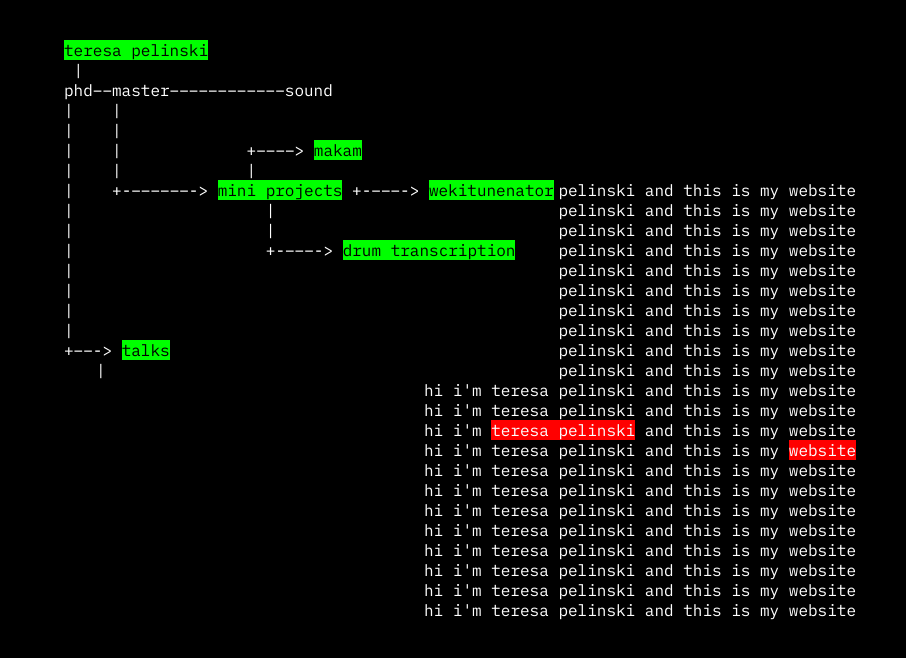
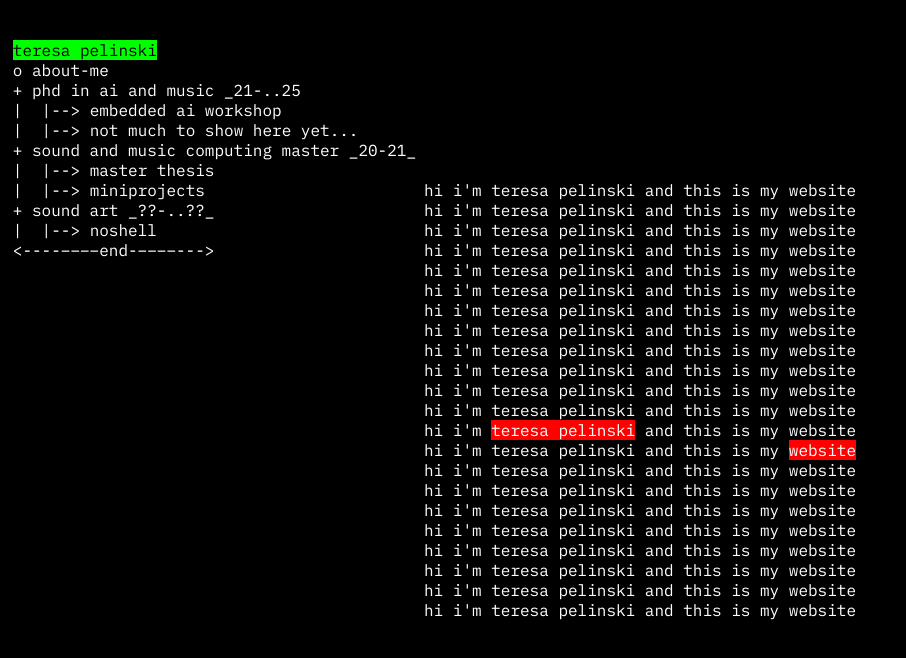
Before and after one commit to pelinski/teresapelinski, a React (Vite) app: page / in a window 1280 px wide. Shown: the top 658 px of the page, without its empty margins (0-906 px from the left). Built offline with nearby package versions, Linux system fonts and the light colour scheme.

Commit message:
sick recursive nav

```diff
--- a/src/App.scss
+++ b/src/App.scss
@@ -8,6 +8,20 @@
 $ipad: 812px;
 $tgreen: rgb(0, 255, 0);
 
+@keyframes floating {
+	0% {
+		transform: translate(0, 0px);
+	}
+	25% {
+		transform: translate(2px, 2px);
+	}
+	50% {
+		transform: translate(-0, 2px);
+	}
+	100% {
+		transform: translate(0, -0px);
+	}
+}
 // styles
 * {
 	background: black;
@@ -26,36 +40,24 @@ $tgreen: rgb(0, 255, 0);
 		background: red;
 	}
 }
+
 nav {
-	position: fixed;
-	padding-top: 5vh;
-	padding-left: 5vw;
-	display: flex;
-	flex-direction: column;
-	left: 0;
-	cursor: pointer;
-	span {
-		background: black;
-	}
-	a {
-		height: fit-content;
-		width: fit-content;
-		background: $tgreen;
+	position: absolute;
+	z-index: 100;
+	left: 1vw;
+	top: 5vh;
+	// animation: floating 0.5s ease-in-out infinite;
+
+	.title {
+		background-color: $tgreen;
 		color: black;
 	}
-	.nav-projects {
+	.leave {
 		display: flex;
-		span {
-			align-self: flex-end;
+		flex-direction: column;
+		.leave {
+			flex-direction: row;
 		}
-	}
-	::-moz-selection {
-		color: black;
-		background: red;
-	}
-	::selection {
-		color: black;
-		background: red;
 	}
 }
 main {
--- a/src/pages/Home.page.tsx
+++ b/src/pages/Home.page.tsx
@@ -3,77 +3,23 @@ import React from 'react'
 export const HomePage: React.FC = (): JSX.Element => {
 	return (
 		<>
+			{' '}
 			<nav>
-				<a onClick={scrollHandler('title')}>{'teresa pelinski'}</a>
-				&nbsp;|
-				<br />
-				phd––master––––––––––––sound
-				<span>
-					<Nbsp />|<Nbsp n={4} />|
-					<br />
-					<Nbsp />|<Nbsp n={4} />|
-					<br />
-					<Nbsp />|<Nbsp n={4} />|<Nbsp n={13} />
-					+––––{'>'} <a>makam</a>
-					<br />
-					<Nbsp />|<Nbsp n={4} />|<Nbsp n={13} />|
-					<br />
-					<Nbsp />|<Nbsp n={4} />
-					+-––––––-{'>'} <a>mini projects</a> +-–––-{'>'} <a>wekitunenator</a>
-					<br />
-					<Nbsp />|<Nbsp n={20} />|
-					<br />
-					<Nbsp />|<Nbsp n={20} />|
-					<br />
-					<Nbsp />|<Nbsp n={20} />
-					+-–––-{'>'} <a>drum transcription</a>
-					<br />
-					<Nbsp />|
-					<br />
-					<Nbsp />|
-					<br />
-					<Nbsp />
-					|
-					<br />
-					<Nbsp />|
-					<br />
-					<Nbsp />
-					+––-{'>'} <a onClick={scrollHandler('about-me')}>talks </a>
-					<br />
-					&emsp;&emsp;|
-				</span>
-				{/* </span> */}
-				{/* <span className='nav-projects'>
-						&nbsp;&nbsp;&nbsp;&nbsp;&nbsp;&nbsp;&nbsp;_|
-						<br />
-						&nbsp;&nbsp;&nbsp;&nbsp;&nbsp;&nbsp;|
-						<br />
-						&nbsp;&nbsp;&nbsp;&nbsp;&nbsp;&nbsp;|
-						<br />
-						&nbsp;&nbsp;&nbsp;&nbsp;&nbsp;&nbsp;+––-{'>'}
-						<a>+videos+</a>
-						<br />
-						&nbsp;&nbsp;&nbsp;&nbsp;&nbsp;&nbsp;|
-						<br />
-						<span>
-							&nbsp;&nbsp;&nbsp;&nbsp;&nbsp;&nbsp;+––––{'>'}{' '}
-							<a onClick={scrollHandler('no-shell')}>+no-shell</a>
-							<br />
-							&nbsp;&nbsp;&nbsp;&nbsp;&nbsp;&nbsp;|
-							<br />
-							<a>+videos+</a>
-						</span>
-					</span>
-				</span>
-				<span>
-					&nbsp;&nbsp;&nbsp;&nbsp;&nbsp;&nbsp;&nbsp;&nbsp;&nbsp;&nbsp;&nbsp;&nbsp;&nbsp;&nbsp;|
-					<br />
-					&nbsp;&nbsp;&nbsp;&nbsp;&nbsp;&nbsp;&nbsp;&nbsp;&nbsp;&nbsp;&nbsp;&nbsp;&nbsp;&nbsp;|
-					<br />{' '}
-					&nbsp;&nbsp;&nbsp;&nbsp;&nbsp;&nbsp;&nbsp;&nbsp;&nbsp;&nbsp;&nbsp;&nbsp;&nbsp;&nbsp;+---
-					{'>'}
-					<a onClick={scrollHandler('infilling')}>--infilling-+</a>
-				</span> */}
+				<NavTree id={'teresa pelinski'} classN='title'>
+					<NavTree id={<a onClick={scrollHandler('about-me')}>about-me</a>} prompt={'o'} />
+					<NavTree id={'phd in ai and music _21-..25'} prompt={'+'}>
+						<NavTree id={'embedded ai workshop'} prompt={<>|&nbsp;&nbsp;{'|-->'}</>} />
+						<NavTree id={'not much to show here yet...'} prompt={<>|&nbsp;&nbsp;{'|-->'}</>} />
+					</NavTree>
+					<NavTree id={'sound and music computing master _20-21_'} prompt={'+'}>
+						<NavTree id={'master thesis'} prompt={<>|&nbsp;&nbsp;{'|-->'}</>} />
+						<NavTree id={'miniprojects'} prompt={<>|&nbsp;&nbsp;{'|-->'}</>} />
+					</NavTree>
+					<NavTree id={'sound art _??-..??_'} prompt={'+'}>
+						<NavTree id={'noshell'} prompt={<>|&nbsp;&nbsp;{'|-->'}</>} />
+					</NavTree>
+					<NavTree id={'<----––––end-––––--->'} />
+				</NavTree>
 			</nav>
 			<main>
 				<div className='screen' id='title'>
@@ -137,10 +83,39 @@ export const HomePage: React.FC = (): JSX.Element => {
 
 const scrollHandler = (scrollTo: string) => (): void => document.getElementById(scrollTo)?.scrollIntoView({ behavior: 'smooth' })
 
-const Nbsp: React.FC<{ n?: number }> = ({ n = 0 }): JSX.Element => {
-	const nbsp: JSX.Element[] = []
-	for (let i = 0; i < n; i++) {
-		nbsp.push(<>&nbsp;</>)
-	}
-	return <>{nbsp}</>
-}
+const NavTree: React.FC<{ id: string | JSX.Element; children?: JSX.Element[] | JSX.Element; prompt?: string | JSX.Element; classN?: string }> = ({
+	id,
+	children,
+	prompt,
+	classN = '',
+}): JSX.Element => (
+	<>
+		{console.log(children)}
+		<span className={classN} onClick={(classN === 'title' && scrollHandler('title')) || (() => null)}>
+			{prompt}
+			{prompt && <>&nbsp;</>}
+			{id}
+		</span>
+		{children &&
+			React.Children.map(
+				children,
+				(
+					leave,
+					index // works for both one children and an array of children
+				) => (
+					<>
+						<div className='leave' key={index}>
+							{leave}
+						</div>
+					</>
+				)
+			)}
+	</>
+)
+
+// const NavLeave: React.FC<{ children: JSX.Element; prompt: string }> = ({ children, prompt }) => (
+// 	<div className='leave'>
+// 		{prompt}&nbsp;
+// 		{children}
+// 	</div>
+// )
```
